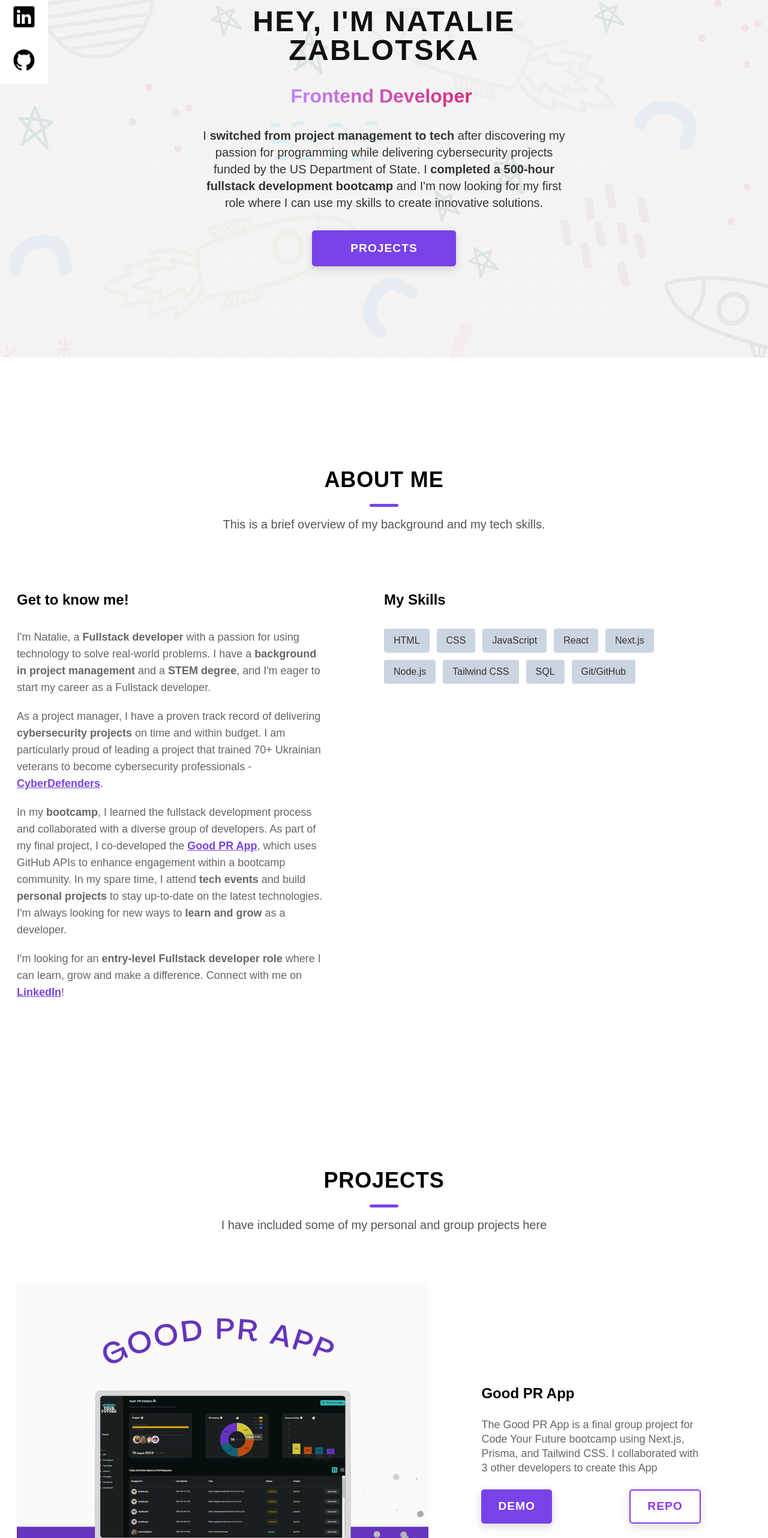
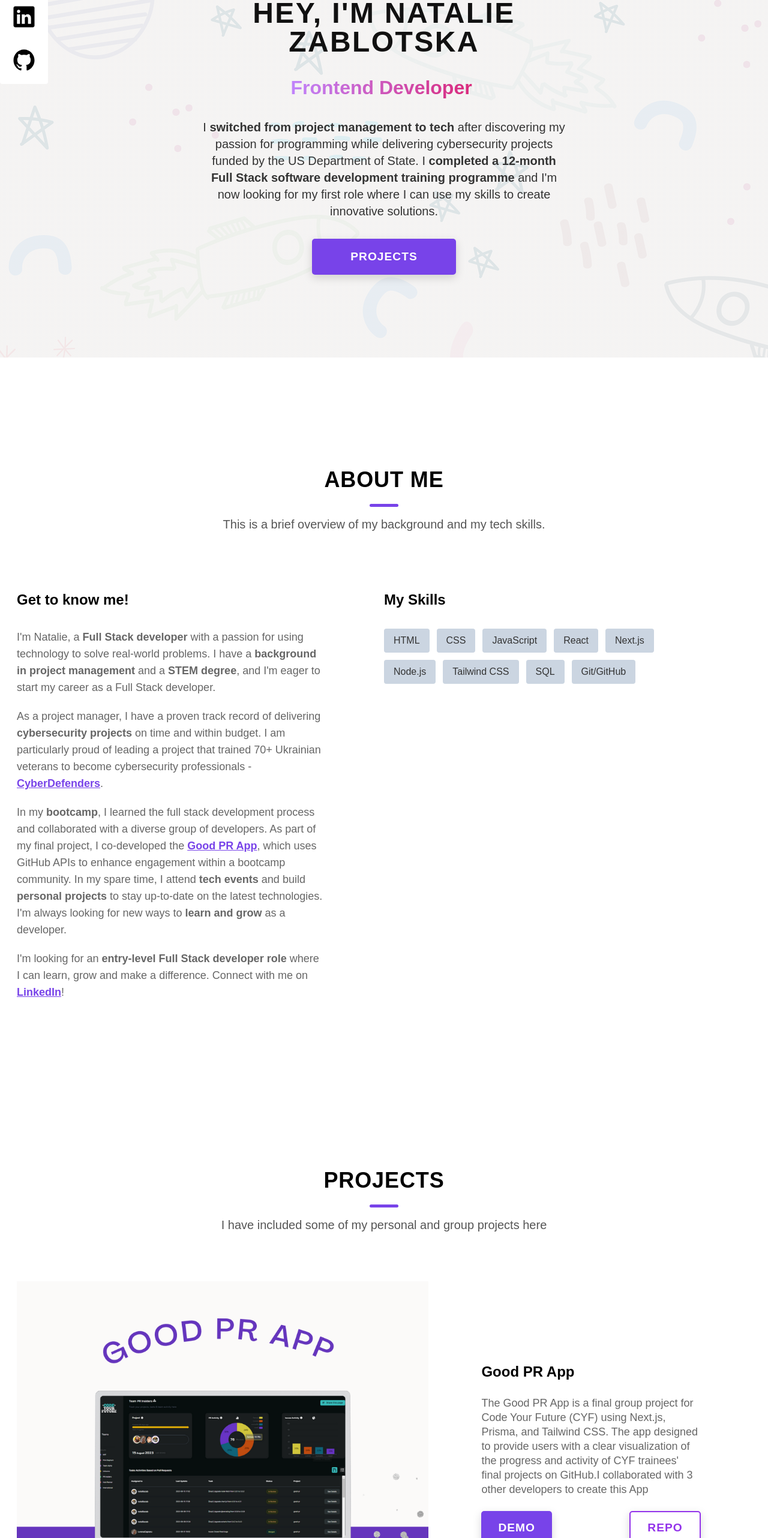
Before and after one commit to nataliiazab/portfolio, a React (Vite) app: page / in a window 1280 px wide. Shown: the part 236-2800 px from the top of the page at 60% size. Built offline with nearby package versions, Linux system fonts and the light colour scheme; a web font is replaced by a local one.

Commit message:
change fullstack to Full Stack, add description to the good pr project

```diff
--- a/public/projects.js
+++ b/public/projects.js
@@ -3,7 +3,7 @@ const projects = [
     id: 1,
     name: "Good PR App",
     description:
-      "The Good PR App is a final group project for Code Your Future bootcamp using Next.js, Prisma, and Tailwind CSS. I collaborated with 3 other developers to create this App",
+      "The Good PR App is a final group project for Code Your Future (CYF) using Next.js, Prisma, and Tailwind CSS. The app designed to provide users with a clear visualization of the progress and activity of CYF trainees' final projects on GitHub.I collaborated with 3 other developers to create this App",
     image: "./images/good-pr.png",
     demo: "https://good-pr.vercel.app/",
     github: "https://github.com/nataliiazab/good-pr",
--- a/src/components/About.jsx
+++ b/src/components/About.jsx
@@ -30,11 +30,11 @@ const About = () => {
           <h4 className="text-2xl font-bold mb-8">Get to know me!</h4>
           <div className="md:w-10/12 text-lg text-[#666] mb-8">
             <p className="mb-5">
-              I'm Natalie, a <strong>Fullstack developer</strong> with a passion
+              I'm Natalie, a <strong>Full Stack developer</strong> with a passion
               for using technology to solve real-world problems. I have a{" "}
               <strong>background in project management</strong> and a{" "}
               <strong>STEM degree</strong>, and I'm eager to start my career as
-              a Fullstack developer.
+              a Full Stack developer.
             </p>
             <p className="mb-5">
               As a project manager, I have a proven track record of delivering
@@ -50,7 +50,7 @@ const About = () => {
               .
             </p>
             <p className="mb-5">
-              In my <strong>bootcamp</strong>, I learned the fullstack
+              In my <strong>bootcamp</strong>, I learned the full stack
               development process and collaborated with a diverse group of
               developers. As part of my final project, I co-developed the{" "}
               <a
@@ -67,7 +67,7 @@ const About = () => {
             </p>
             <p className="mb-5">
               I'm looking for an{" "}
-              <strong>entry-level Fullstack developer role</strong> where I can
+              <strong>entry-level Full Stack developer role</strong> where I can
               learn, grow and make a difference. Connect with me on{" "}
               <a
                 href="https://www.linkedin.com/feed/"
--- a/src/components/Home.jsx
+++ b/src/components/Home.jsx
@@ -48,7 +48,7 @@ const Home = () => {
             I <strong>switched from project management to tech</strong> after
             discovering my passion for programming while delivering
             cybersecurity projects funded by the US Department of State. I{" "}
-            <strong>completed a 500-hour fullstack development bootcamp</strong>{" "}
+            <strong>completed a 12-month Full Stack software development training programme</strong>{" "}
             and I'm now looking for my first role where I can use my skills to
             create innovative solutions.
           </p>
```
